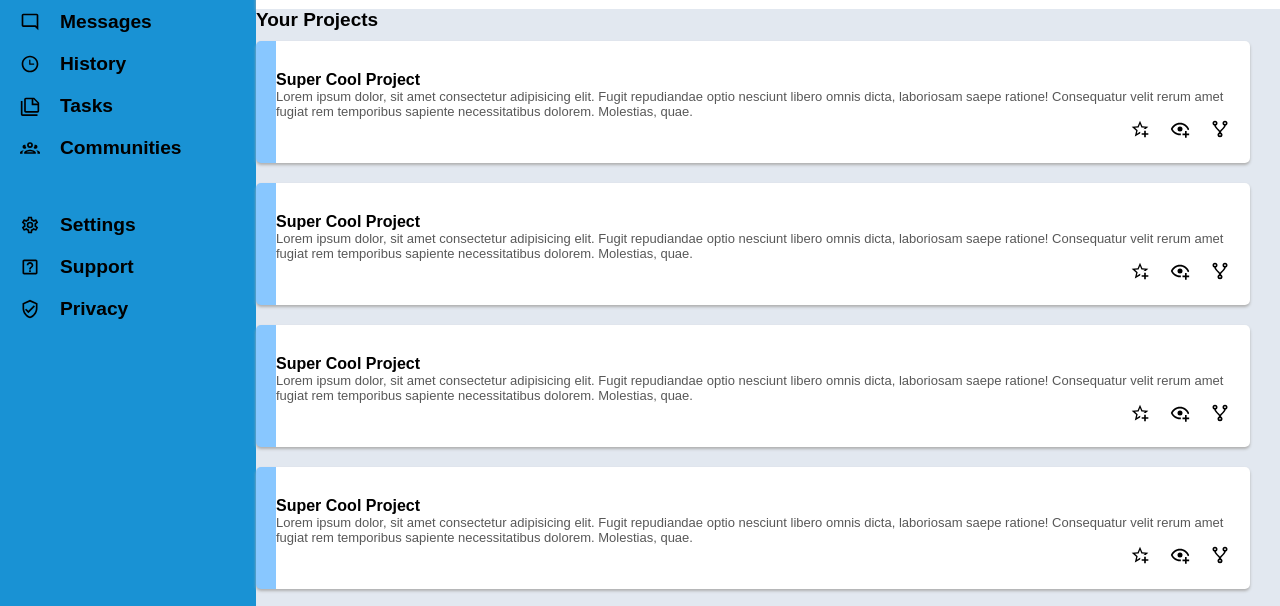
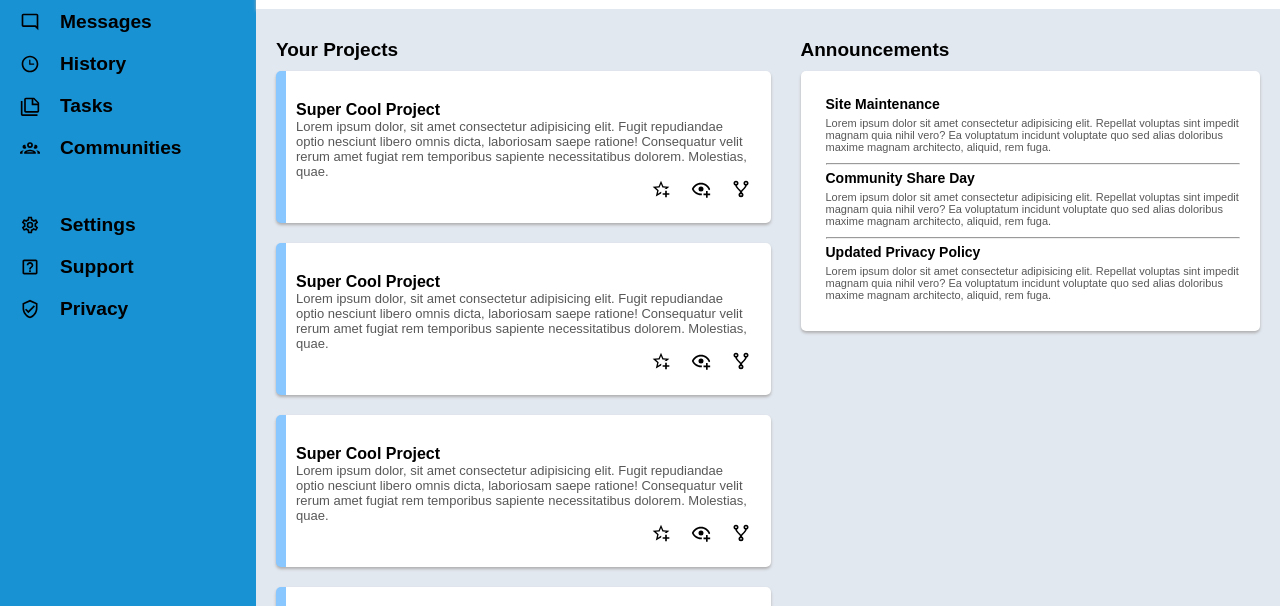
Before and after one commit to leonardo-dos-santos/Painel-Administrativo-main, a plain HTML site: page index.html in a window 1280 px wide. Shown: the part 158-764 px from the top of the page. Drawn offline with Linux system fonts and the light colour scheme.

Commit message:
estrutura do announcements e estilização

```diff
--- a/index.html
+++ b/index.html
@@ -197,8 +197,20 @@
           </div>
         </div>
       </div>
-      <div class="annoucements-section"></div>
-      <div class="trending-profiles-section"></div>
+      <div class="announcements-section">
+        <div class="announcements-section-heading">Announcements</div>
+        <div class="announcements-container">
+          <div class="announcement-heading">Site Maintenance</div>
+            <div class="announcement-description">Lorem ipsum dolor sit amet consectetur adipisicing elit. Repellat voluptas sint impedit magnam quia nihil vero? Ea voluptatum incidunt voluptate quo sed alias doloribus maxime magnam architecto, aliquid, rem fuga.</div>
+            <hr>
+            <div class="announcement-heading">Community Share Day</div>
+            <div class="announcement-description">Lorem ipsum dolor sit amet consectetur adipisicing elit. Repellat voluptas sint impedit magnam quia nihil vero? Ea voluptatum incidunt voluptate quo sed alias doloribus maxime magnam architecto, aliquid, rem fuga.</div>
+            <hr>
+            <div class="announcement-heading">Updated Privacy Policy</div>
+            <div class="announcement-description">Lorem ipsum dolor sit amet consectetur adipisicing elit. Repellat voluptas sint impedit magnam quia nihil vero? Ea voluptatum incidunt voluptate quo sed alias doloribus maxime magnam architecto, aliquid, rem fuga.</div>
+          </div>
+        </div>
+    <div class="trending-profiles-section"></div>
 
     </main>
 
--- a/style.css
+++ b/style.css
@@ -201,6 +201,8 @@ main {
   display: grid;
   grid-column: 2 / 3;
   grid-row: 2 / 3;
+  padding: 30px 20px;
+
   background-color: rgb(226, 232, 240);
 }
 
@@ -258,3 +260,37 @@ main {
 .interact-option {
   margin-left: 20px;
 }
+
+/* Sessão do Site */
+
+.announcements-section {
+  grid-column: 2 / 3;
+  grid-row: 1 / 2;
+  padding-bottom: 10px;
+}
+
+.announcements-section-heading {
+  font-weight: bold;
+  font-size: 19px;
+  margin-bottom: 10px;
+}
+
+.announcements-container {
+  background-color: white;
+  box-shadow: 0px 2px 3px rgb(175, 175, 175);
+  padding: 20px 20px 20px 25px;
+  border-radius: 5px;
+  min-width: 230px;
+}
+
+.announcement-heading {
+  font-weight: bold;
+  font-size: 14px;
+  margin: 5px 0px;
+}
+
+.announcement-description {
+  font-size: 11px;
+  margin-bottom: 10px;
+  color: rgb(88, 88, 88);
+}
```
